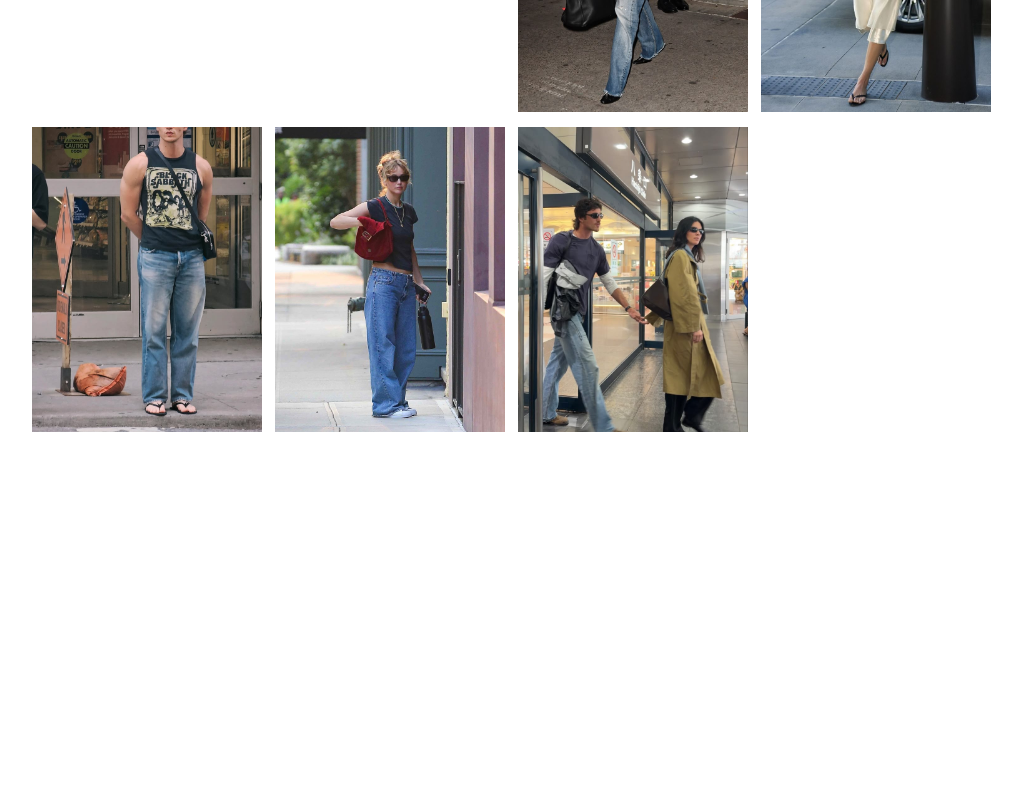
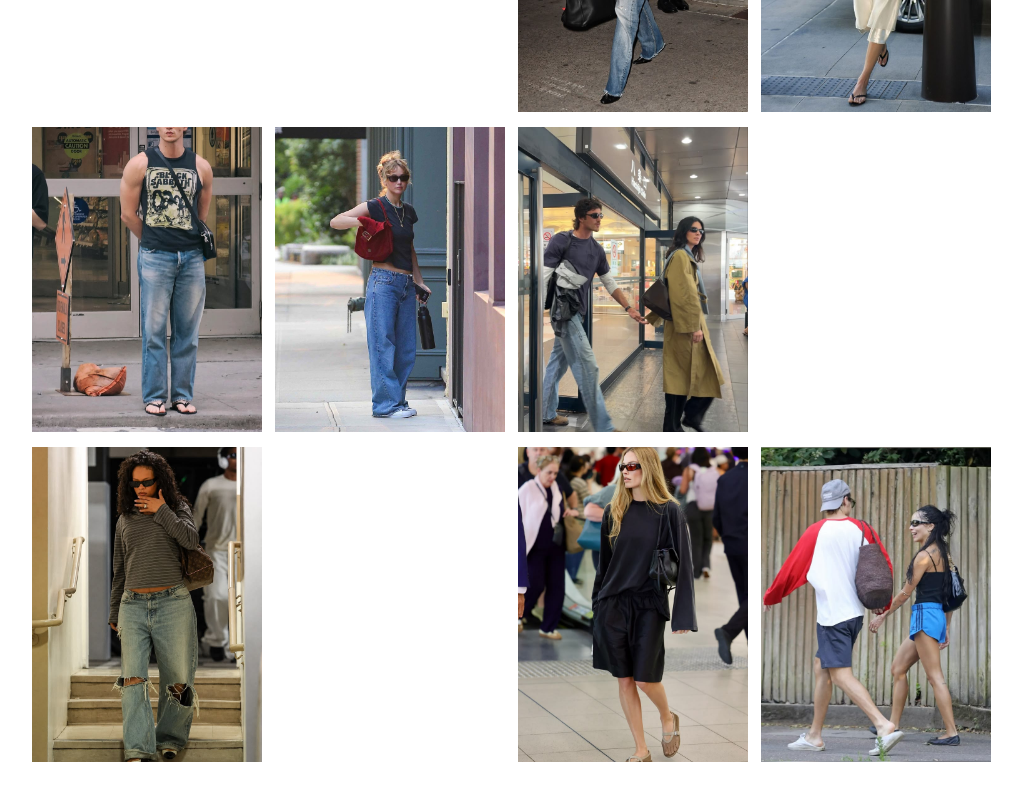
Before and after one commit to aislingfoley2000-blip/celebrity-website, a plain HTML site: page index.html in a window 1280 px wide. Shown: the part 588-1388 px from the top of the page, without its empty margins (109-1131 px from the left). Drawn offline with nearby package versions, Linux system fonts and the light colour scheme.

Commit message:
added celebrity images

```diff
--- a/index.html
+++ b/index.html
@@ -93,8 +93,27 @@
                     alt="jacobelordi">
             </div>
 
+            <!-- IMAGE 6 -->
+            <div class="photo photo-6">
+                <img
+                    src="images/rihanna.jpg"
+                    alt="rihanna">
+            </div>
 
 
+             <!-- IMAGE 8 -->
+            <div class="photo photo-8">
+                <img
+                    src="images/margotrobbie.jpg"
+                    alt="margotrobbie">
+            </div>
+
+ <!-- IMAGE 9 -->
+            <div class="photo photo-9">
+                <img
+                    src="images/harrystyles.jpg"
+                    alt="harrystyles">
+            </div>
 
         </section>
 
--- a/style.css
+++ b/style.css
@@ -307,8 +307,8 @@ body {
 /* Bottom center */
 
 .photo-7 {
-    left: 50%;
-    top: 665px;
+    left: 75%;
+    top: 600px;
 
     width: 230px;
     height: 315px;
@@ -320,7 +320,7 @@ body {
 /* Bottom right */
 
 .photo-8 {
-    left: 75%;
+    left: 50%;
     top: 665px;
 
     width: 230px;
@@ -333,8 +333,8 @@ body {
 /* Large lower image */
 
 .photo-9 {
-    left: 25%;
-    top: 995px;
+    left: 75%;
+    top: 665px;
 
     width: 230px;
     height: 315px;
```
Also changed, not shown: images/harrystyles.jpg (added), images/margotrobbie.jpg (added), images/rihanna.jpg (added), 2 other files.
